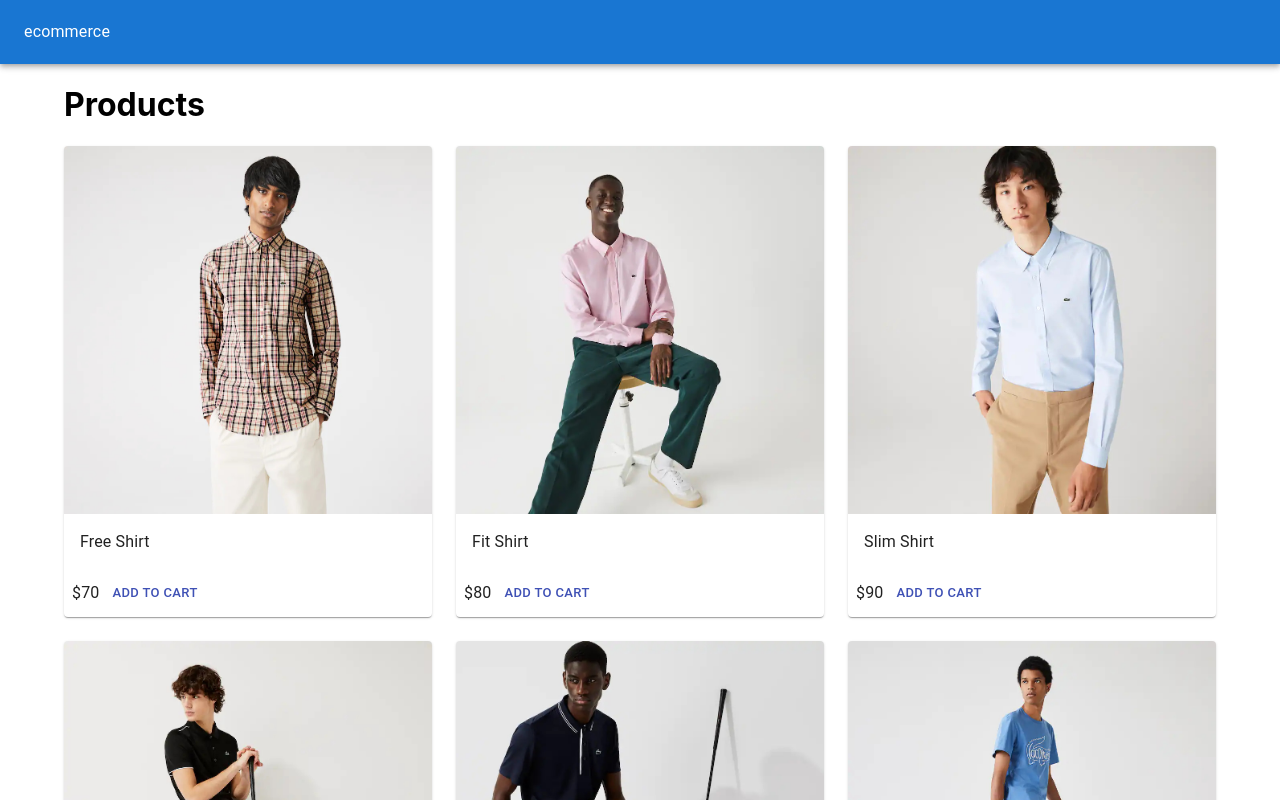
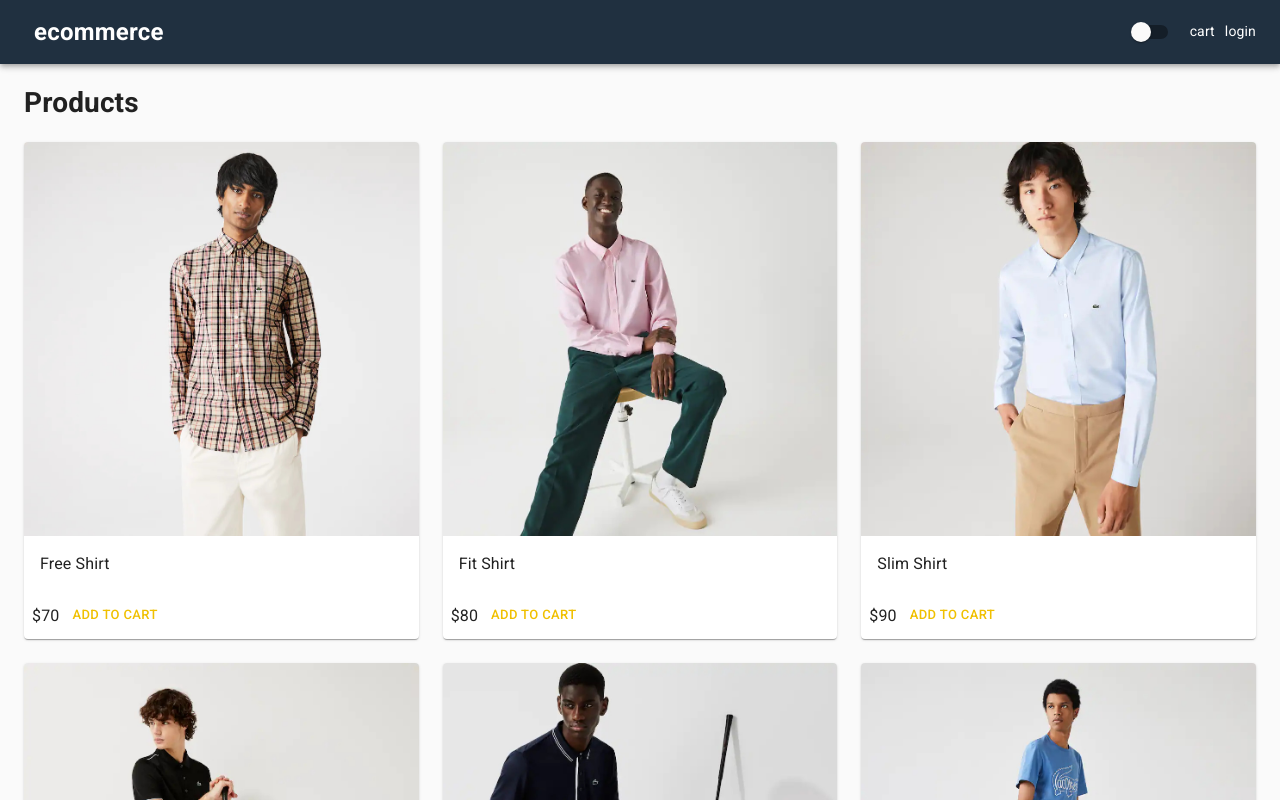
Before and after one commit to LeonErasmusCh/nextjs-ecommerce, a Next.js app: page / in a window 1280 px wide. Shown: the top 800 px of the page. Built offline with nearby package versions, Linux system fonts and the light colour scheme.

Commit message:
dark/light mode, Context, Cookies

```diff
--- a/components/layouts.js
+++ b/components/layouts.js
@@ -1,24 +1,90 @@
 import Head from 'next/head';
-import React from 'react';
-import { AppBar, Toolbar, Typography, Container } from '@mui/material';
+import NextLink from 'next/link';
+import React, { useContext } from 'react';
+import {
+  AppBar,
+  Toolbar,
+  Typography,
+  Container,
+  Link,
+  createMuiTheme,
+  ThemeProvider,
+  CssBaseline,
+  Switch,
+} from '@material-ui/core';
 import useStyles from '../utils/styles';
+import { Store } from '../utils/Store';
+import Cookies from 'js-cookie';
 
-export default function Layout({ children }) {
+export default function Layout({ title, description, children }) {
+  const { state, dispatch } = useContext(Store);
+  const { darkMode } = state;
+  const theme = createMuiTheme({
+    typography: {
+      h1: {
+        fontSize: '1.6rem',
+        fontWeight: 400,
+        margin: '1rem 0',
+      },
+      h2: {
+        fontSize: '1.4rem',
+        fontWeight: 400,
+        margin: '1rem 0',
+      },
+    },
+    palette: {
+      type: darkMode ? 'dark' : 'light',
+      primary: {
+        main: '#f0c000',
+      },
+      secondary: {
+        main: '#208080',
+      },
+    },
+  });
   const classes = useStyles();
+  const darkModeChangeHandler = () => {
+    dispatch({ type: darkMode ? 'DARK_MODE_OFF' : 'DARK_MODE_ON' });
+    const newDarkMode = !darkMode;
+    Cookies.set('darkMode', newDarkMode ? 'ON' : 'OFF');
+  };
   return (
     <div>
       <Head>
-        <title>Ecommerce</title>
+        <title>Next Amazona</title>
+        <title>{title ? `${title} - Ecommerce` : 'Ecommerce'}</title>
+        {description && <meta name="description" content={description}></meta>}
       </Head>
+      <ThemeProvider theme={theme}>
+        <CssBaseline>
           <AppBar position="static" className={classes.navbar}>
             <Toolbar>
-          <Typography>ecommerce</Typography>
+              <NextLink href="/" passHref>
+                <Link>
+                  <Typography className={classes.brand}>ecommerce</Typography>
+                </Link>
+              </NextLink>
+              <div className={classes.grow}></div>
+              <div>
+                <Switch
+                  checked={darkMode}
+                  onChange={darkModeChangeHandler}
+                ></Switch>
+                <NextLink href="/cart" passHref>
+                  <Link>cart</Link>
+                </NextLink>
+                <NextLink href="/login" passHref>
+                  <Link>login</Link>
+                </NextLink>
+              </div>
             </Toolbar>
           </AppBar>
           <Container className={classes.main}>{children}</Container>
           <footer className={classes.footer}>
             <Typography>all rights reserved. Ecommerce</Typography>
           </footer>
+        </CssBaseline>
+      </ThemeProvider>
     </div>
   );
 }
--- a/package.json
+++ b/package.json
@@ -14,6 +14,7 @@
     "@material-ui/core": "^4.12.3",
     "@mui/material": "^5.5.0",
     "@mui/styles": "^5.5.0",
+    "js-cookie": "^3.0.1",
     "next": "12.1.0",
     "react": "17.0.2",
     "react-dom": "17.0.2"
--- a/pages/_app.js
+++ b/pages/_app.js
@@ -1,5 +1,6 @@
 import { useEffect } from 'react';
 import '../styles/globals.css';
+import { StoreProvider } from '../utils/Store';
 
 function MyApp({ Component, pageProps }) {
   useEffect(() => {
@@ -8,7 +9,11 @@
       jssStyles.parentElement.removeChild(jssStyles);
     }
   }, []);
-  return <Component {...pageProps} />;
+  return (
+    <StoreProvider>
+      <Component {...pageProps} />
+    </StoreProvider>
+  );
 }
 
 export default MyApp;
--- a/pages/_document.js
+++ b/pages/_document.js
@@ -6,7 +6,12 @@
   render() {
     return (
       <Html lang="en">
-        <Head></Head>
+        <Head>
+          <link
+            rel="stylesheet"
+            href="https://fonts.googleapis.com/css?family=Roboto:300,400,500,700&display=swap"
+          />
+        </Head>
         <body>
           <Main />
           <NextScript />
--- a/pages/index.js
+++ b/pages/index.js
@@ -1,4 +1,5 @@
 import data from '../utils/data';
+import NextLink from 'next/link';
 import Layout from '../components/layouts';
 import {
   Card,
@@ -17,6 +18,7 @@
         {data.products.map((product) => (
           <Grid item md={4} key={product.name}>
             <Card>
+              <NextLink href={`/product/${product.slug}`} passHref>
                 <CardActionArea>
                   <CardMedia
                     component="img"
@@ -27,6 +29,7 @@
                     <Typography>{product.name}</Typography>
                   </CardContent>
                 </CardActionArea>
+              </NextLink>
               <CardActions>
                 <Typography>${product.price}</Typography>
                 <Button size="small" color="primary">
--- /dev/null
+++ b/utils/Store.js
@@ -0,0 +1,24 @@
+import Cookies from 'js-cookie';
+import { createContext, useReducer } from 'react';
+
+export const Store = createContext();
+const initialState = {
+  darkMode: Cookies.get('darkMode') === 'ON' ? true : false,
+};
+
+function reducer(state, action) {
+  switch (action.type) {
+    case 'DARK_MODE_ON':
+      return { ...state, darkMode: true };
+    case 'DARK_MODE_OFF':
+      return { ...state, darkMode: false };
+    default:
+      return state;
+  }
+}
+
+export function StoreProvider(props) {
+  const [state, dispatch] = useReducer(reducer, initialState);
+  const value = { state, dispatch };
+  return <Store.Provider value={value}>{props.children}</Store.Provider>;
+}
--- a/utils/data.js
+++ b/utils/data.js
@@ -2,6 +2,7 @@
   products: [
     {
       name: 'Free Shirt',
+      slug: 'free-shirt',
       category: 'Shirts',
       image: '/images/shirt1.jpg',
       price: 70,
@@ -13,6 +14,7 @@
     },
     {
       name: 'Fit Shirt',
+      slug: 'fit-shirt',
       category: 'Shirts',
       image: '/images/shirt2.jpg',
       price: 80,
@@ -24,6 +26,7 @@
     },
     {
       name: 'Slim Shirt',
+      slug: 'slim-shirt',
       category: 'Shirts',
       image: '/images/shirt3.jpg',
       price: 90,
@@ -35,6 +38,7 @@
     },
     {
       name: 'Golf Pants',
+      slug: 'golf-pants',
       category: 'Pants',
       image: '/images/pants1.jpg',
       price: 90,
@@ -46,6 +50,7 @@
     },
     {
       name: 'Fit Pants',
+      slug: 'fit-pants',
       category: 'Pants',
       image: '/images/pants2.jpg',
       price: 95,
@@ -53,18 +58,19 @@
       rating: 4.5,
       numReviews: 10,
       countInStock: 20,
-      description: 'A popular pants',
+      description: 'A popular pair of pant',
     },
     {
       name: 'Classic Pants',
       category: 'Pants',
+      slug: 'classic-pants',
       image: '/images/pants3.jpg',
       price: 75,
       brand: 'Casely',
       rating: 4.5,
       numReviews: 10,
       countInStock: 20,
-      description: 'A popular pants',
+      description: 'A popular pair of pants',
     },
   ],
 };
--- a/utils/styles.js
+++ b/utils/styles.js
@@ -8,11 +8,24 @@
       marginLeft: 10,
     },
   },
+  brand: {
+    fontWeight: 'bold',
+    fontSize: '1.5rem',
+  },
+  grow: {
+    flexGrow: 1,
+  },
+
   main: {
     minHeight: '80vh',
   },
   footer: {
+    marginTop: 10,
     textAlign: 'center',
+  },
+  section: {
+    marginTop: 10,
+    marginBottom: 10,
   },
 });
 export default useStyles;
```
Also changed, not shown: pages/product/[slug].js (added, +104 -0 lines), 1 other file (tests, documents, lock files or other folders). Lines whose indentation alone changed are shown as unchanged.
